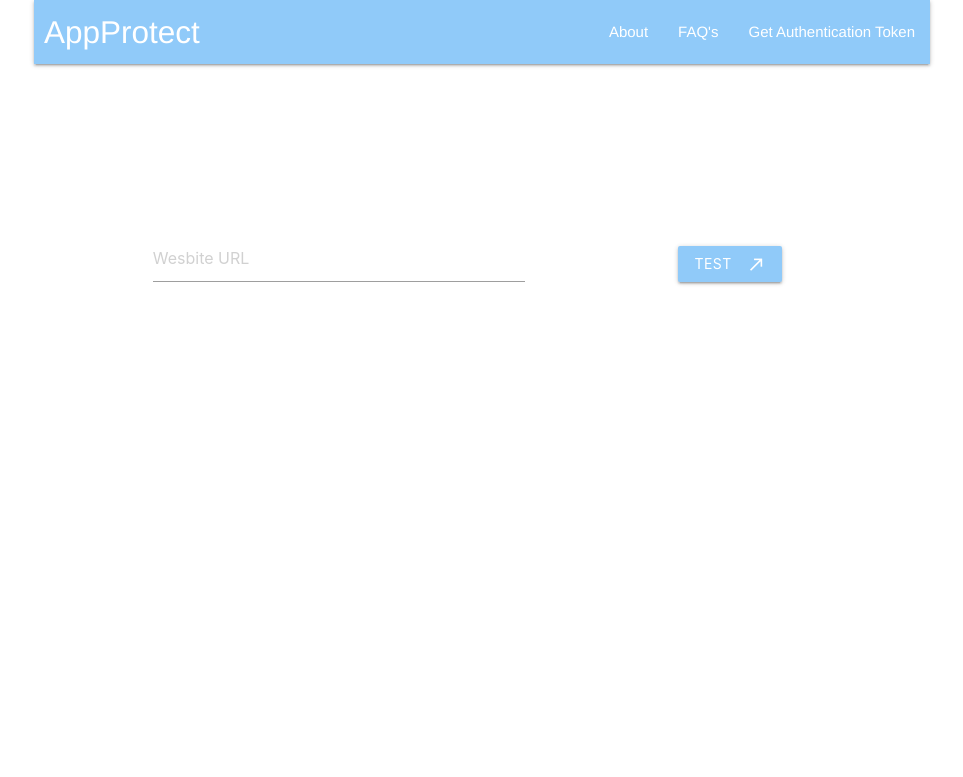
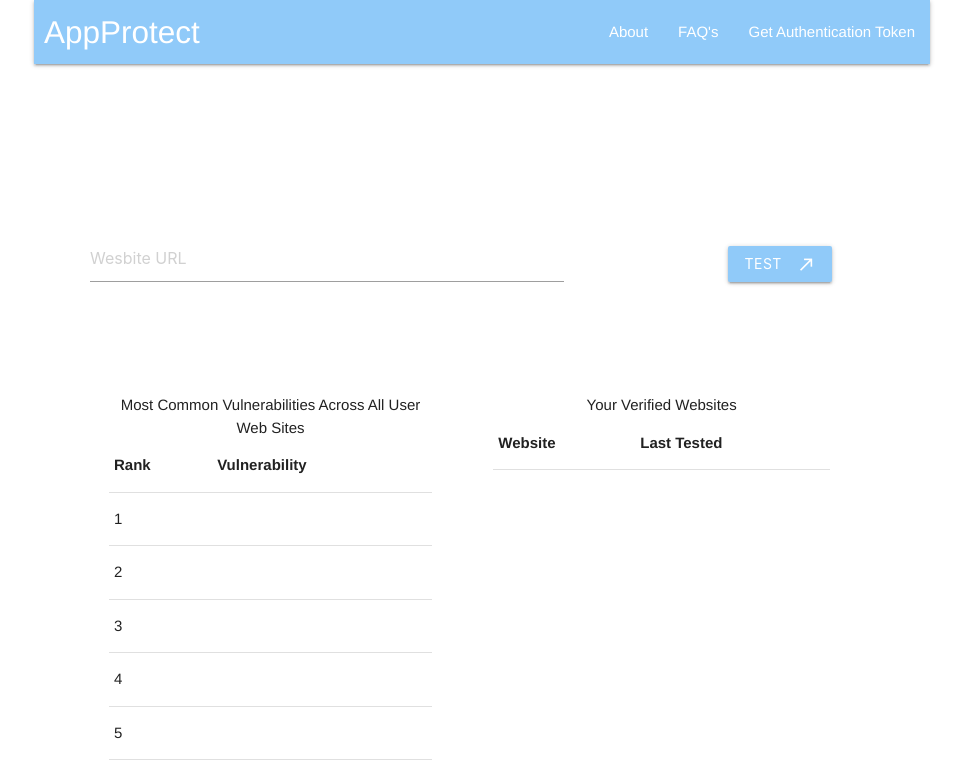
Before and after one commit to deokwons9004dev/AppProtect, a website: page web/index.html in a window 1280 px wide. Shown: the whole page, without its empty margins (158-1121 px from the left). Drawn offline with nearby package versions, Linux system fonts and the light colour scheme; no server answers.

Commit message:
Added tables below search bar

```diff
--- a/web/css/ap_beta1.css
+++ b/web/css/ap_beta1.css
@@ -35,9 +35,6 @@ input {
 	-webkit-transition: width 0.4s ease-in-out;
 	transition: width 0.4s ease-in-out;
 }
-input[type=text]:focus {
-	width: 500px;
-}
 
 #select_boxes {
 	padding-top: 15px;
@@ -48,7 +45,7 @@ input[type=text]:focus {
 }
 
 #search_tab{
-	 margin: 15% 0 0 12%;
+	 margin: 15% 0 0 5%;
 }
 
 #logo{
@@ -63,3 +60,17 @@ input[type=text]:focus {
 	margin-top: 10%;
 	margin-left: 4%;
 }
+
+#testing_inputs{
+	margin: 15% 0 0 5%;
+}
+
+#vulnerability_table{
+	margin-top: 10%;
+	padding-right: 50px;
+	padding-left: 75px;
+}
+#verified_sites{
+	margin-top: 10%;
+	padding-right: 100px;
+}
--- a/web/index.html
+++ b/web/index.html
@@ -62,9 +62,7 @@
         <input type="text"     id="id_reg" placeholder="New User ID" />
         <input type="password" id="ps_reg" placeholder="New User Password" />
         <button id="regButton" class="green_button">Test Registration</button>
-
-
-        <button id="tokenButton" class="green_button" style="display: none;">Get Token File</button> -->
+        -->
         <table id="vsiteTable" width="100%" border="1" style="display: none;">
             <thead>
                 <tr>
@@ -82,7 +80,7 @@
         <br>
         <input type="text" id="ver_site" placeholder="User Website" style="display:none;"/>
         <div class="row" id="search_tab">
-            <div class="input-field col s6" id="search_block">
+            <div class="input-field col s7" id="search_block">
                 <input placeholder="Wesbite URL" id="site" type="text">
             </div>
             <div id="testing_inputs" style="display:none;">
@@ -108,6 +106,50 @@
          </div>
 
         </div>
+        <div class="row">
+             <div class="col s6" id="vulnerability_table">
+                <center> Most Common Vulnerabilities Across All User Web Sites </center>
+             <table class="highlight">
+                <thead>
+                  <tr>
+                      <th data-field="id">Rank</th>
+                      <th data-field="vulnerability">Vulnerability</th>
+                  </tr>
+                </thead>
+                <tbody>
+                <tr>
+                    <td>1</td>
+                </tr>
+                <tr>
+                    <td>2</td>
+                </tr>
+                <tr>
+                    <td>3</td>
+                </tr>
+                <tr>
+                    <td>4</td>
+                </tr>
+                <tr>
+                    <td>5</td>
+                </tr>
+                </tbody>
+             </table>
+            </div>
+            <div class="col s6" id="verified_sites">
+                <center> Your Verified Websites </center>
+             <table class="highlight">
+                <thead>
+                  <tr>
+                      <th data-field="website">Website</th>
+                      <th data-field="last_tested">Last Tested</th>
+                  </tr>
+                </thead>
+                <tbody>
+
+                </tbody>
+             </table>
+            </div>
+        </div>
         <button id="cancelButton" class="green_button" style="display:none;">Cancel Test</button>
         <div id='progress'></div>
         <div id='result'>
```
Also changed, not shown: web/get_auth_token.html (+1 -1 lines).
